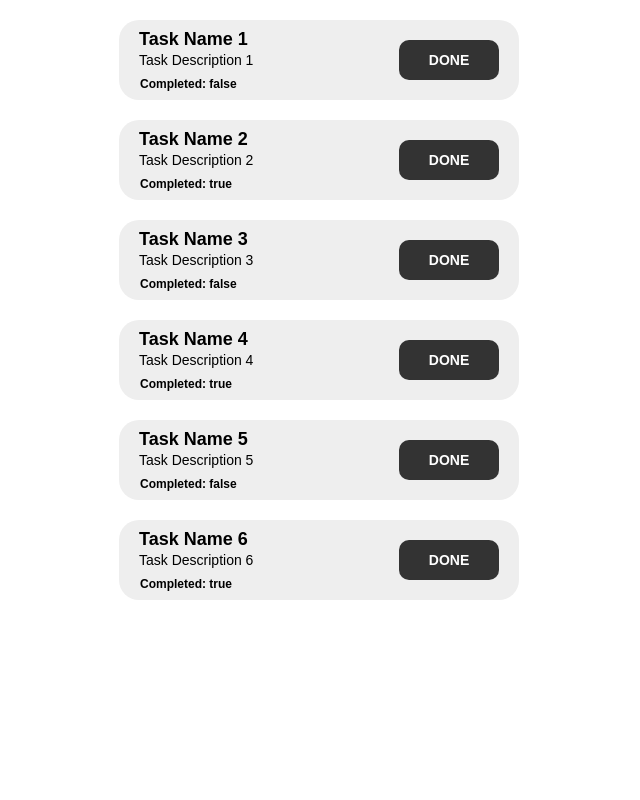
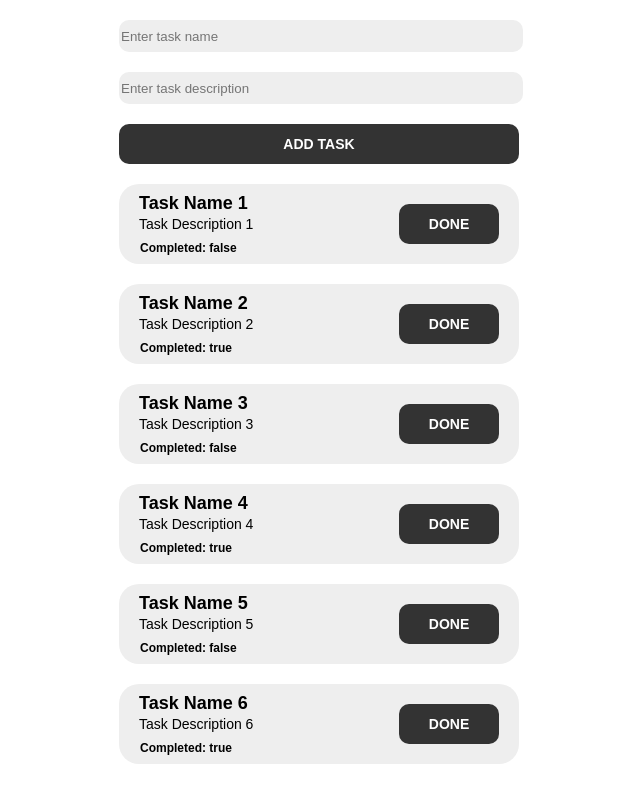
Before and after one commit to maxim-lipatnikov/task-tracker-reactjs, a React (Create React App) app: page / in a window 1280 px wide. Shown: the whole page, without its empty margins (81-721 px from the left). Built offline with nearby package versions, Linux system fonts and the light colour scheme.

Commit message:
hw4_first_commit

```diff
--- a/src/App.js
+++ /dev/null
@@ -1,52 +0,0 @@
-import styles from './styles.module.css';
-import React from 'react';
-
-
-const Task = (props) => {
-  const handleClick = () => {
-    return (
-      console.log('Task ' + props.id + ' completed status: ' + props.completed)
-    )
-  }
-
-  return (
-    <div className={styles.tasks}>
-      <div key={props.name} className={styles.name}>{props.name}</div>
-      <div key={props.description} className={styles.description}>{props.description}</div>
-      <div key={props.completed} className={styles.completed}>Completed: {String(props.completed)}</div>
-      <button onClick={handleClick} className={styles.button}>DONE</button>
-    </div>
-  )
-}
-
-class MyTodoList extends React.Component {
-  state = {
-    tasks: [
-      { id: 1, name: 'Task Name 1', description: 'Task Description 1', completed: false },
-      { id: 2, name: 'Task Name 2', description: 'Task Description 2', completed: true },
-      { id: 3, name: 'Task Name 3', description: 'Task Description 3', completed: false },
-      { id: 4, name: 'Task Name 4', description: 'Task Description 4', completed: true },
-      { id: 5, name: 'Task Name 5', description: 'Task Description 5', completed: false },
-      { id: 6, name: 'Task Name 6', description: 'Task Description 6', completed: true }
-    ]
-  }
-
-  render() {
-    return (
-      <div>
-        {this.state.tasks.map(i => <Task id={i.id} name={i.name} description={i.description}
-        completed={i.completed} />)}
-      </div>
-    )
-  }
-}
-
-const App = () => {
-    return (
-      <div>
-        <MyTodoList />
-      </div>
-    )
-  }
-
-  export default App;
--- /dev/null
+++ b/src/components/App/App.js
@@ -0,0 +1,12 @@
+import TaskList from '../TaskList/TaskList'
+import React from 'react';
+
+const App = () => {
+  return (
+    <div>
+      <TaskList />
+    </div>
+  )
+}
+
+export default App;
--- /dev/null
+++ b/src/components/Task/Task.js
@@ -0,0 +1,15 @@
+import styles from './Task.module.css';
+import React from 'react';
+
+const Task = (props) => {
+  return (
+    <div className={styles.tasks}>
+      <div className={styles.name}>{props.name}</div>
+      <div className={styles.description}>{props.description}</div>
+      <div className={styles.completed}>Completed: {String(props.completed)}</div>
+      <button onClick={props.onClick} className={styles.button}>DONE</button>
+    </div>
+  )
+}
+
+export default Task;
--- /dev/null
+++ b/src/components/Task/Task.module.css
@@ -0,0 +1,75 @@
+.tasks {
+  width: 400px;
+  height: 80px;
+  background-color: #eeeeee;
+  position: relative;
+  display: flex;
+  margin-left: 200px;
+  margin-top: 20px;
+  border-radius: 20px;
+}
+
+.tasks:hover {
+  position: relative;
+  top: 2px;
+  left: 2px;
+}
+
+.tasks .name {
+  font-family: 'PT Root UI', sans-serif;
+  font-size: 18px;
+  line-height: 18px;
+  font-weight: bold;
+  display: inline-block;
+  left: 20px;
+  top: 10px;
+  position: absolute;
+}
+
+.tasks .description {
+  font-family: 'PT Root UI', sans-serif;
+  font-size: 14px;
+  line-height: 14px;
+  font-weight: normal;
+  display: inline-block;
+  left: 20px;
+  top: 33px;
+  position: absolute;
+}
+
+.tasks .completed {
+  font-family: 'PT Root UI', sans-serif;
+  font-size: 12px;
+  line-height: 12px;
+  font-weight: bold;
+  display: inline-block;
+  left: 21px;
+  bottom: 10px;
+  position: absolute;
+}
+
+.tasks .button {
+  width: 100px;
+  height: 40px;
+  background-color: #333333;
+  border-style: none;
+  border-radius: 10px;
+  position: absolute;
+  color: white;
+  font-family: 'PT Root UI', sans-serif;
+  font-size: 14px;
+  line-height: 14px;
+  font-weight: bold;
+  top: 20px;
+  right: 20px;
+
+}
+
+.button:hover {
+
+  background-color: black;
+}
+
+.button:active {
+  background-color: #666666;
+}
--- /dev/null
+++ b/src/components/TaskAdd/TaskAdd.js
@@ -0,0 +1,46 @@
+import styles from './TaskAdd.module.css';
+import React from 'react';
+
+const TaskInput = (props) => {
+  return (
+    <div>
+      <input placeholder={props.placeholder} value={props.value} onChange={props.onChange} name={props.name} className={styles.input} />
+    </div>
+  )
+}
+
+class TaskAdd extends React.Component {
+  state = {
+    name: '',
+    description: ''
+  }
+
+  handleChange = (event) => {
+    const { value, name } = event.currentTarget
+    this.setState({ [name]: value })
+  }
+
+  handleAddClick = (props) => {
+    this.props.addNewTask(this.state.name, this.state.description)
+  }
+
+  addTaskButton = () => {
+    return (
+      <div>
+        <button className={styles.button} onClick={this.handleAddClick}>ADD TASK</button>
+      </div>
+    )
+  }
+
+  render() {
+    return (
+      <div>
+        <TaskInput placeholder='Enter task name' value={this.state.name} onChange={this.handleChange} name="name" />
+        <TaskInput placeholder='Enter task description' value={this.state.description} onChange={this.handleChange} name="description" />
+        <this.addTaskButton />
+      </div>
+    )
+  }
+}
+
+export default TaskAdd;
--- /dev/null
+++ b/src/components/TaskAdd/TaskAdd.module.css
@@ -0,0 +1,90 @@
+.input {
+  width: 400px;
+  height: 30px;
+  background-color: #eeeeee;
+  position: relative;
+  margin-left: 200px;
+  margin-top: 20px;
+  border-radius: 10px;
+  border: none;
+}
+
+.input:hover {
+  position: relative;
+  background-color: #f5f5f5;
+}
+
+.input:active {
+  position: relative;
+  background-color: #f5f5f5;
+  border-color: black;
+  border-radius: 10px;
+}
+
+.input:focus {
+  position: relative;
+  background-color: #f5f5f5;
+  border-color: black;
+  border-radius: 10px;
+}
+
+.tasks .name {
+  font-family: 'PT Root UI', sans-serif;
+  font-size: 18px;
+  line-height: 18px;
+  font-weight: bold;
+  display: inline-block;
+  left: 20px;
+  top: 10px;
+  position: absolute;
+}
+
+.tasks .description {
+  font-family: 'PT Root UI', sans-serif;
+  font-size: 14px;
+  line-height: 14px;
+  font-weight: normal;
+  display: inline-block;
+  left: 20px;
+  top: 33px;
+  position: absolute;
+}
+
+.tasks .completed {
+  font-family: 'PT Root UI', sans-serif;
+  font-size: 12px;
+  line-height: 12px;
+  font-weight: bold;
+  display: inline-block;
+  left: 21px;
+  bottom: 10px;
+  position: absolute;
+}
+
+.button {
+  width: 400px;
+  height: 40px;
+  background-color: #333333;
+  border-style: none;
+  border-radius: 10px;
+  position: relative;
+  color: white;
+  font-family: 'PT Root UI', sans-serif;
+  font-size: 14px;
+  line-height: 14px;
+  font-weight: bold;
+  top: 20px;
+  left: 200px;
+  margin-bottom: 20px;
+
+
+}
+
+.button:hover {
+
+  background-color: black;
+}
+
+.button:active {
+  background-color: #666666;
+}
--- /dev/null
+++ b/src/components/TaskList/TaskList.js
@@ -0,0 +1,56 @@
+import Task from '../Task/Task'
+import TaskAdd from '../TaskAdd/TaskAdd'
+import React from 'react';
+
+class TaskList extends React.Component {
+    state = {
+        tasks: [
+            { id: 1, name: 'Task Name 1', description: 'Task Description 1', completed: false },
+            { id: 2, name: 'Task Name 2', description: 'Task Description 2', completed: true },
+            { id: 3, name: 'Task Name 3', description: 'Task Description 3', completed: false },
+            { id: 4, name: 'Task Name 4', description: 'Task Description 4', completed: true },
+            { id: 5, name: 'Task Name 5', description: 'Task Description 5', completed: false },
+            { id: 6, name: 'Task Name 6', description: 'Task Description 6', completed: true }
+        ]
+    }
+
+    handleClick = (id, completed) => {
+        this.setState(currentState => {
+            let index = [...currentState.tasks].findIndex(el => el.id === id)
+            currentState.tasks[index] = { ...currentState.tasks[index], completed: !completed }
+            return {
+                tasks: currentState.tasks
+            }
+        })
+    }
+
+    addNewTask = (name, description) => {
+        this.setState((currentState) => {
+            const newTask = {
+                id: currentState.tasks.length + 1,
+                name: name,
+                description: description,
+                completed: false
+            }
+            const newTasks = [newTask, ...currentState.tasks]
+            console.log(newTasks)
+            return {
+                tasks: newTasks,
+            }
+        })
+    }
+
+    render() {
+        return (
+            <div>
+                <TaskAdd addNewTask={this.addNewTask} />
+                <div>
+                    {this.state.tasks.map(i => <Task key={i.id} name={i.name} description={i.description}
+                        completed={i.completed} onClick={() => this.handleClick(i.id, i.completed)} />)}
+                </div>
+            </div>
+        )
+    }
+}
+
+export default TaskList;
--- a/src/index.js
+++ b/src/index.js
@@ -1,7 +1,7 @@
 import React from 'react';
 import ReactDOM from 'react-dom';
 import './index.css';
-import App from './App';
+import App from './components/App/App';
 import reportWebVitals from './reportWebVitals';
 
 ReactDOM.render(
--- a/src/styles.module.css
+++ /dev/null
@@ -1,74 +0,0 @@
-.tasks {
-    width: 400px;
-    height: 80px;
-    background-color: #eeeeee;
-    position: relative;
-    margin-left: 200px;
-    margin-top: 20px;
-    border-radius: 20px;
-}
-
-.tasks:hover {
-    position: relative;
-    top: 2px;
-    left: 2px;
-}
-
-.tasks .name {
-    font-family: 'PT Root UI', sans-serif;
-    font-size: 18px;
-    line-height: 18px;
-    font-weight: bold;
-    display: inline-block;
-    left: 20px;
-    top: 10px;
-    position: absolute;
-}
-
-.tasks .description {
-    font-family: 'PT Root UI', sans-serif;
-    font-size: 14px;
-    line-height: 14px;
-    font-weight: normal;
-    display: inline-block;
-    left: 20px;
-    top: 33px;
-    position: absolute;
-}
-
-.tasks .completed {
-    font-family: 'PT Root UI', sans-serif;
-    font-size: 12px;
-    line-height: 12px;
-    font-weight: bold;
-    display: inline-block;
-    left: 21px;
-    bottom: 10px;
-    position: absolute;
-}
-
-.tasks .button {
-    width: 100px;
-    height: 40px;
-    background-color: #333333;
-    border-style: none;
-    border-radius: 10px;
-    position: absolute;
-    color: white;
-    font-family: 'PT Root UI', sans-serif;
-    font-size: 14px;
-    line-height: 14px;
-    font-weight: bold;
-    top: 20px;
-    right: 20px;
-
-}
-
-.button:hover {
-
-    background-color: black;
-}
-
-.button:active {
-    background-color: #666666;
-}
```
Also changed, not shown: src/components/App/App.css (renamed from src/App.css), 1 other file (tests, documents, lock files or other folders).
